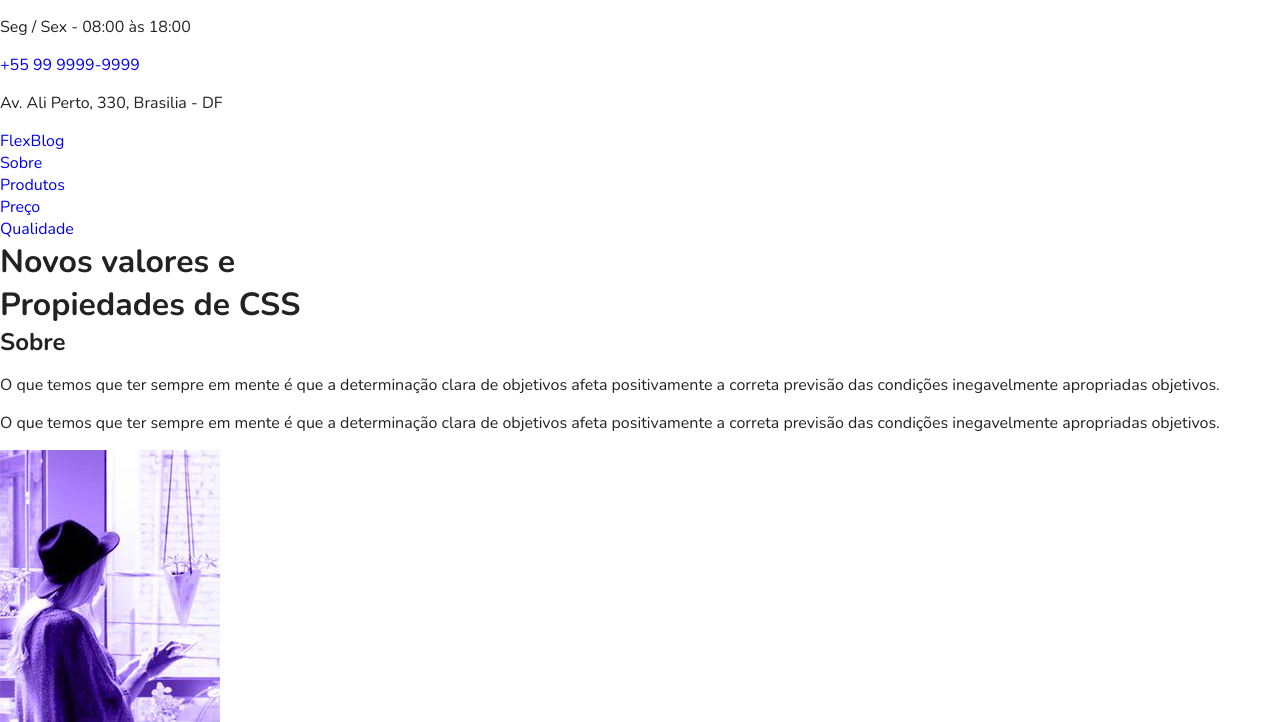
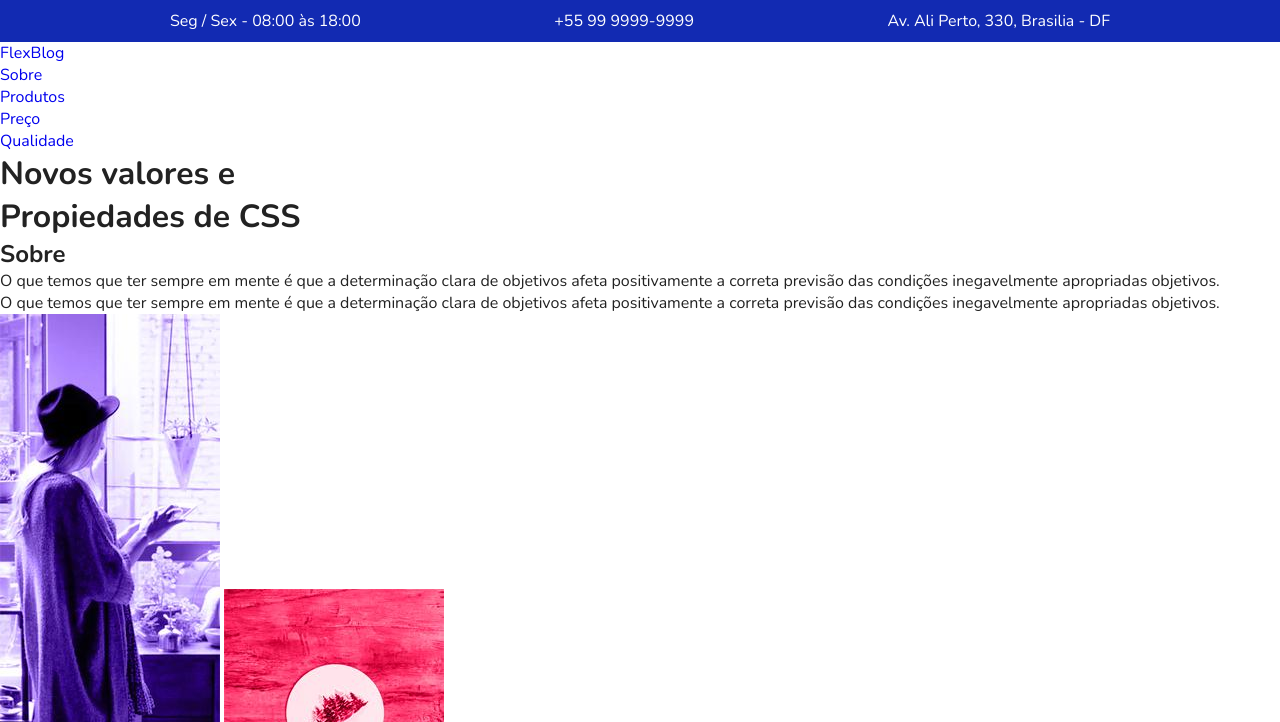
Before and after one commit to Walace2022/FlexBlog, a plain HTML site: page index.html in a window 1280 px wide. Shown: the top 722 px of the page. Drawn offline with nearby package versions, Linux system fonts and the light colour scheme.

Commit message:
Criado CSS Superinfo e Atualizado CSS reset.

```diff
--- a/css/style.css
+++ b/css/style.css
@@ -1,14 +1,5 @@
 * {
   box-sizing: border-box;
-}
-
-body,
-h1,
-h2,
-h3,
-ul,
-li,
-a {
   margin: 0;
   padding: 0;
 }
@@ -25,3 +16,28 @@
 a {
   text-decoration: none;
 }
+
+/* SuperInfo */
+
+.superinfo-bg {
+  background: #122ab2;
+  color: #fff;
+}
+
+.superinfo {
+  max-width: 960px;
+  margin: 0 auto;
+  padding-top: 10px;
+  display: flex;
+  justify-content: space-between;
+  flex-wrap: wrap;
+}
+
+.superinfo a {
+  color: #fff;
+}
+
+.superinfo p,
+.superinfo a {
+  margin: 0 10px 10px 10px;
+}
--- a/index.html
+++ b/index.html
@@ -18,7 +18,7 @@
 
 <body>
   <header>
-    <div class="superingo-bg">
+    <div class="superinfo-bg">
       <div class="superinfo">
         <p>Seg / Sex - 08:00 às 18:00</p>
         <a href="tel:+559999999999">+55 99 9999-9999</a>
```
